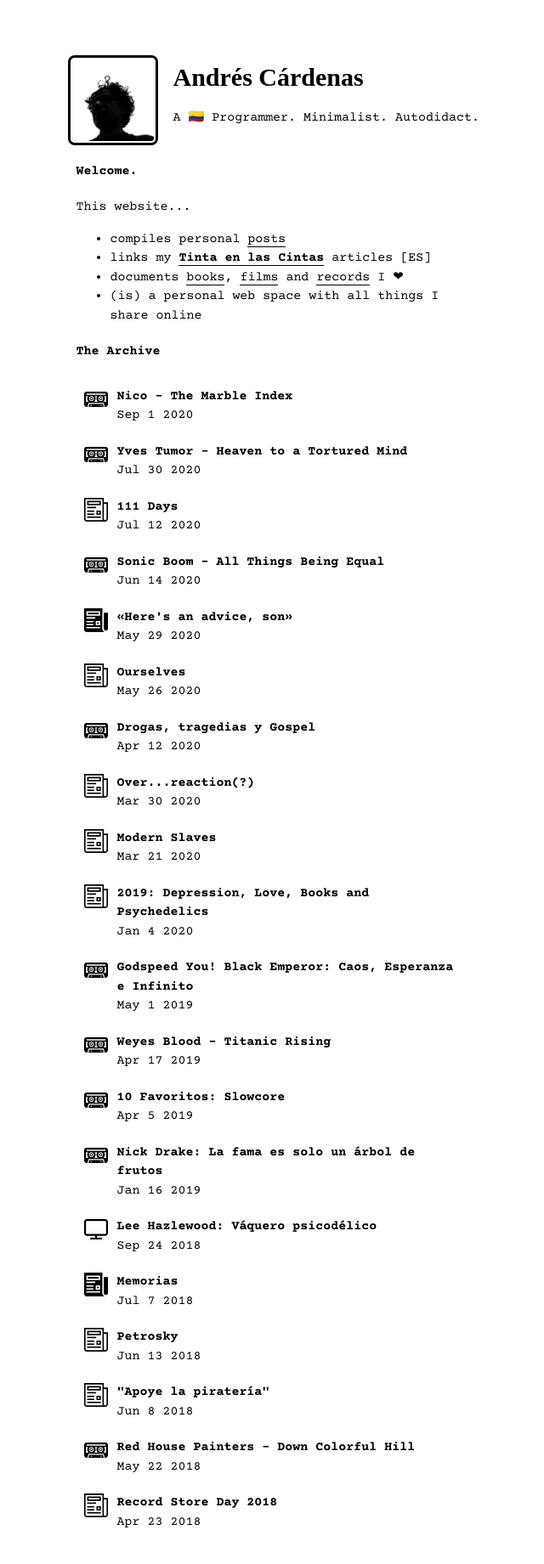
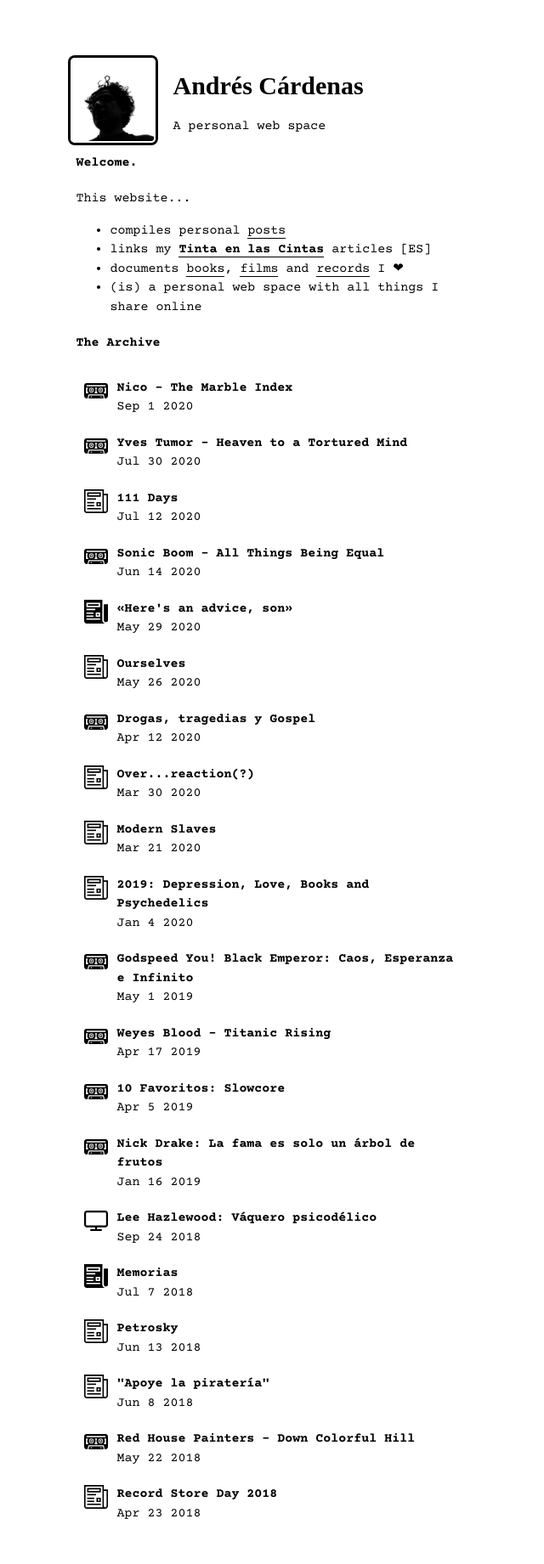
Before and after one commit to kandr3s/kandr3s.github.io, a Jekyll site: the page built from index.html, in a window 1280 px wide. Shown: the whole page at 85% size, without its empty margins (333-973 px from the left). Built offline with Jekyll 4.4.1, drawn with Linux system fonts in a browser that asks for light colours; nearby versions of some CDN libraries.

Commit message:
Title and tagline updates.

```diff
--- a/_includes/header.html
+++ b/_includes/header.html
@@ -2,7 +2,8 @@
   {% if site.logo %}
   <div class="logo-container">
     <a class="logo" href="/" style="background-image: url('{{ site.baseurl }}{{ site.logo }}')"></a>
-    {% endif %}<h1 class="header-title">{{ site.name }}</h1>
-    <p style="header-tagline">A 🇨🇴 Programmer. Minimalist. Autodidact.</p>
   </div>
+  {% endif %}
+  <h1 class="header-title">{{ site.name }}</h1>
+  <p style="header-tagline">{{ site.tagline }}</p>
 </header>
```
